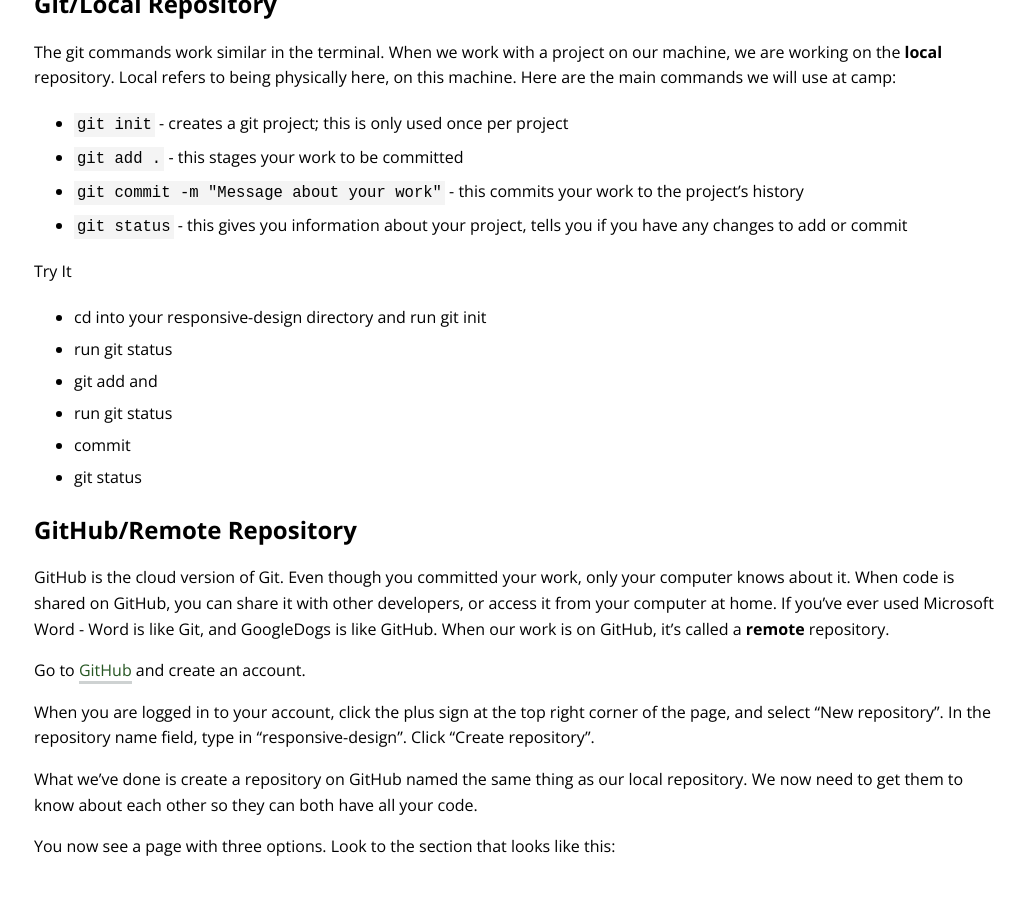
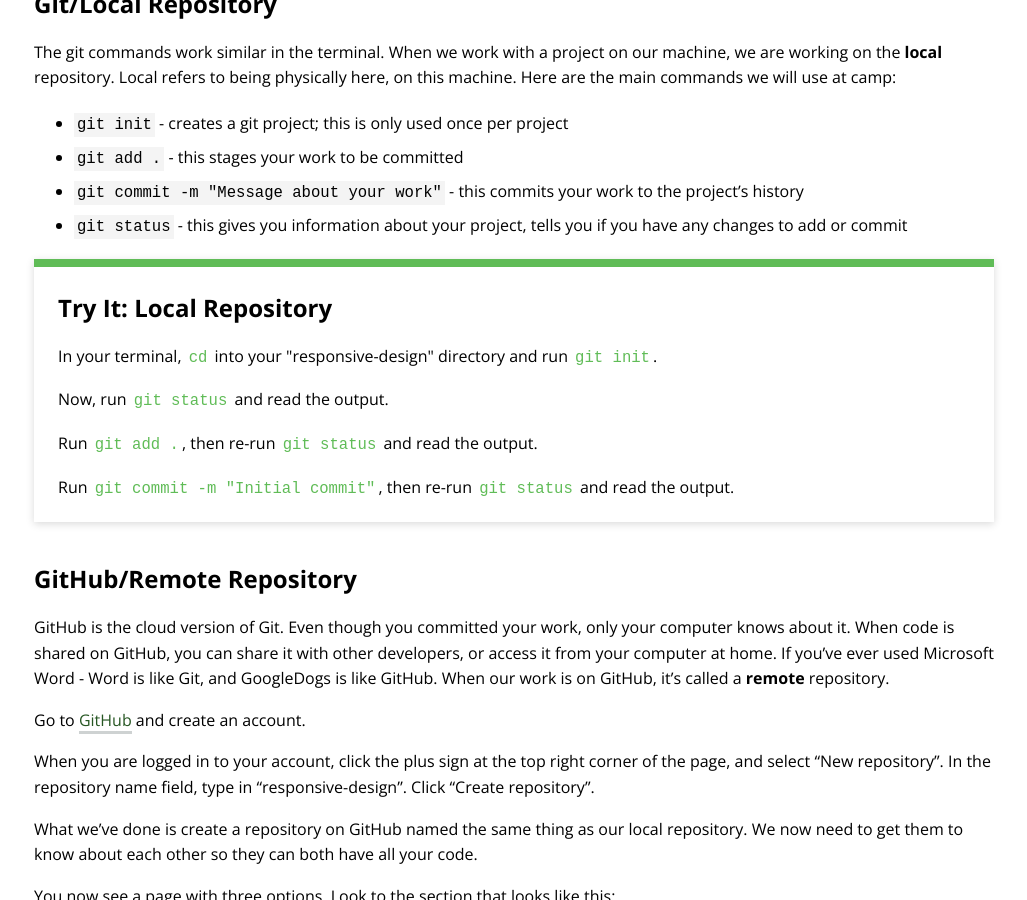
Before and after one commit to ameseee/kwk-curriculum-site, a Jekyll site: the page built from web-app/lessons/git-github/index.md, in a window 1280 px wide and 900 px high, scrolled down 1661 px. Shown: the whole window, without its empty margins (126-1153 px from the left). Built offline with Jekyll 4.4.1, drawn with Linux system fonts in a browser that asks for light colours; nearby versions of some CDN libraries.

Commit message:
Add Try It section to Git & GitHub lesson

```diff
--- a/web-app/lessons/git-github/index.md
+++ b/web-app/lessons/git-github/index.md
@@ -68,13 +68,13 @@ The git commands work similar in the terminal. When we work with a project on ou
 - `git commit -m "Message about your work"` - this commits your work to the project's history
 - `git status` - this gives you information about your project, tells you if you have any changes to add or commit
 
-Try It
-- cd into your responsive-design directory and run git init
-- run git status
-- git add and
-- run git status
-- commit
-- git status
+<div class="try-it">
+  <h2>Try It: Local Repository</h2>
+  <p>In your terminal, <code class="try-it-code">cd</code> into your "responsive-design" directory and run <code class="try-it-code">git init</code>.</p>
+  <p>Now, run <code class="try-it-code">git status</code> and read the output.</p>
+  <p>Run <code class="try-it-code">git add .</code>, then re-run <code class="try-it-code">git status</code> and read the output.</p>
+  <p>Run <code class="try-it-code">git commit -m "Initial commit"</code>, then re-run <code class="try-it-code">git status</code> and read the output.</p>
+</div>
 
 ## GitHub/Remote Repository
 
```
